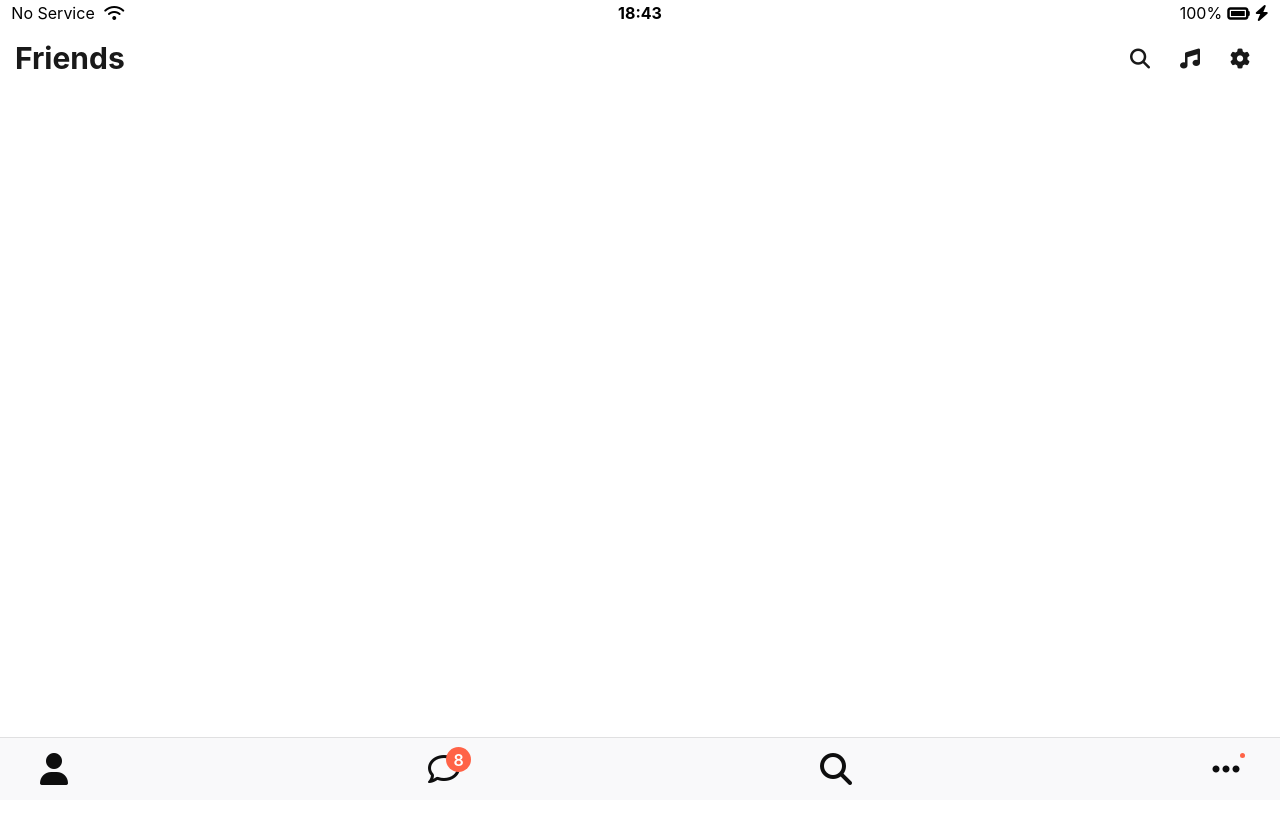
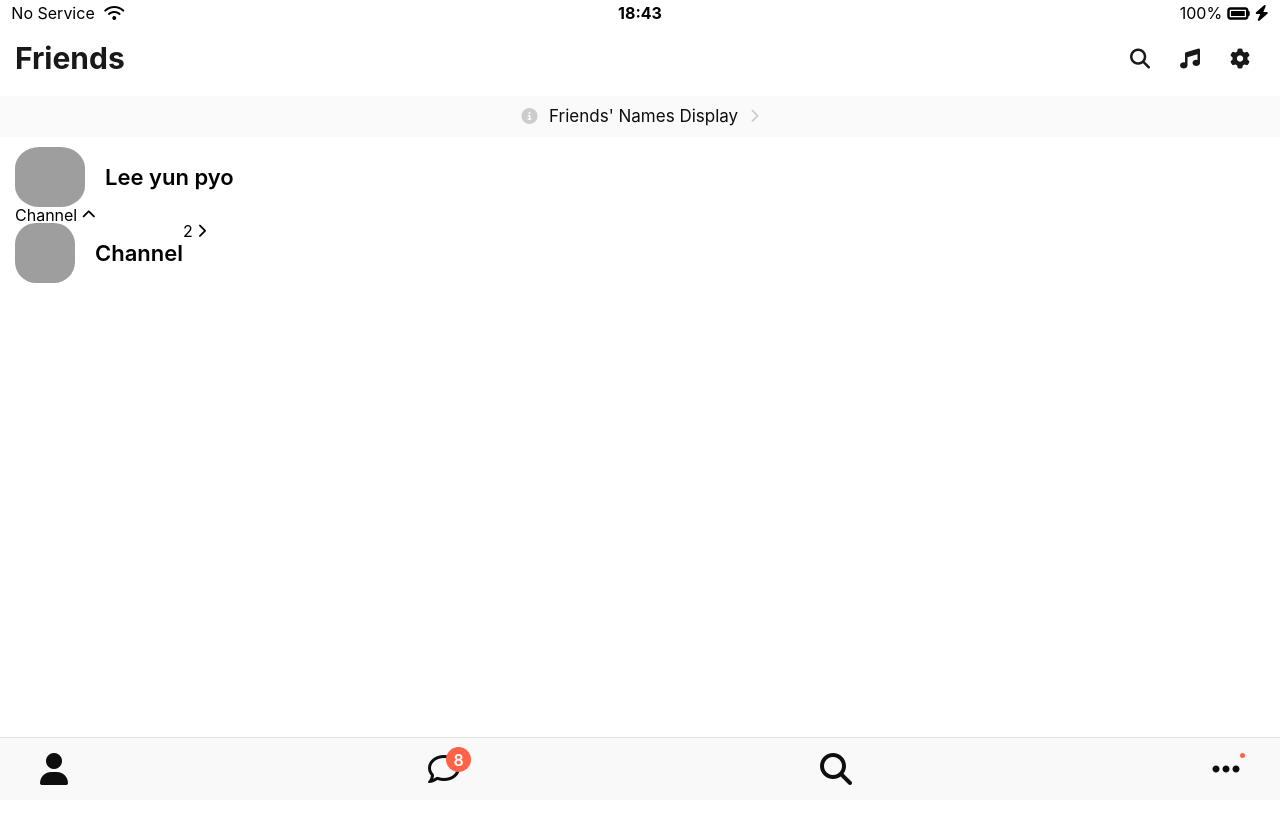
Before and after one commit to lee-yun-pyo/kokoa-clone-2020, a plain HTML site: page friends.html in a window 1280 px wide. Shown: the top 824 px of the page. Drawn offline with Linux system fonts and the light colour scheme; grey boxes are pictures that could not be loaded.

Commit message:
6.17 friends.html
user-component complete

```diff
--- a/css/component/screen-header.css
+++ b/css/component/screen-header.css
@@ -1,10 +1,14 @@
+/* Friends-bar */
 .screen-header {
   display: flex;
   justify-content: space-between;
   align-items: center;
-  padding: 15px;
+  padding: var(--horizontal-space);
   padding-top: 35px;
   opacity: 90%;
+  /* position : fixed;
+  width: 100%;
+  box-sizing: border-box; */
 }
 
 .screen-header__title {
--- /dev/null
+++ b/css/component/user-component.css
@@ -0,0 +1,29 @@
+.user-component {
+    display: flex;
+    /* position: absolute; */
+    /* margin-top: 140px; */
+}
+.user-component__column:first-child {
+    display: flex;
+    align-items: center;
+}
+.user-component__avatar {
+    height: 60px;
+    width: 60px; /* big size */
+    border-radius: 35%;
+    margin-right: 20px;
+}
+.user-component__title {
+    font-size:22px;
+    font-weight: 600;
+}
+.user-component__subtitle {
+    font-size : 16px;
+    margin-top: 8px;
+    color: rgba(0,0,0,0.4);
+}
+
+.user-component__avatar--xl {
+    width : 70px;
+    width : 70px;
+}
--- /dev/null
+++ b/css/screen/friends.css
@@ -0,0 +1,21 @@
+/* Freinds display-bar */
+#friends-display-link {
+    text-align: center;
+    display: block;
+    background-color: #FAFAFA;
+    padding : 12px 0px;
+    margin-bottom: 10px;
+    /*margin-top : 96px;*/
+    /* position: absolute; /* locate this bar when other bars fixed */
+    /* width: 100%; */
+    color: #CCCCCC;
+  }
+#friends-display-link span {
+     margin: 0px 7px;
+     color : #0e0e0e;
+     font-size: 17px;
+   }
+
+.friends-screen {
+    padding: 0px var(--horizontal-space);
+}
--- a/css/styles.css
+++ b/css/styles.css
@@ -3,11 +3,13 @@
 
 /* Screen */
 @import "screen/login.css";
+@import "screen/friends.css";
 
 /* Component */
 @import "component/status-bar.css";
 @import "component/nav-bar.css";
 @import "component/screen-header.css";
+@import "component/user-component.css";
 
 body {
   font-family: -apple-system, BlinkMacSystemFont, "Segoe UI", Roboto, Oxygen,
--- a/css/variable.css
+++ b/css/variable.css
@@ -1,3 +1,4 @@
 :root {
   --yellow: #fae100;
+  --horizontal-space: 15px;
 }
--- a/friends.html
+++ b/friends.html
@@ -8,6 +8,7 @@
     <title>Friends to KakaoTalk</title>
   </head>
   <body>
+    <!-- status-bar -->
     <div id="status-bar">
       <div class="status-bar__column">
         <span>No Service</span>
@@ -23,6 +24,7 @@
       </div>
     </div>
 
+    <!-- Friends-bar -->
     <header class="screen-header">
       <h1 class="screen-header__title">Friends</h1>
       <div class="screen-header__icon">
@@ -32,6 +34,52 @@
       </div>
     </header>
 
+    <!-- Friends dispaly-bar -->
+    <a href="#" id="friends-display-link">
+      <i class="fas fa-info-circle"></i>
+      <span>Friends' Names Display</span>
+      <i class="fas fa-chevron-right fa-sm"></i>
+    </a>
+
+    <main class="friends-screen">
+      <!-- user-component -->
+      <div class="user-component">
+        <div class="user-component__column">
+          <img
+            src="https://yt3.ggpht.com/ytc/AAUvwni_LdnpDi-SOIhjp4Kxo2l_yVBoYsfdDCpUM5VDzg=s900-c-k-c0x00ffffff-no-rj"
+            class="user-component__avatar user-component__avatar--xl"
+          />
+          <div class="user-component__text">
+            <h4 class="user-component__title">Lee yun pyo</h4>
+            <!-- <h6 class="user-component__subtitle">this text whatever</h6> -->
+          </div>
+        </div>
+        <div class="user-component__column"></div>
+      </div>
+      <div class="friends-screen__channel">
+        <div class="friends-screen__channel-header">
+          <span>Channel</span>
+          <i class="fas fa-chevron-up fa-sm"></i>
+        </div>
+        <div class="user-component">
+          <div class="user-component__column">
+            <img
+              src="https://yt3.ggpht.com/ytc/AAUvwni_LdnpDi-SOIhjp4Kxo2l_yVBoYsfdDCpUM5VDzg=s900-c-k-c0x00ffffff-no-rj"
+              class="user-component__avatar user-component__avatar--sm"
+            />
+            <div class="user-component__text">
+              <h4 class="user-component__title">Channel</h4>
+            </div>
+          </div>
+          <div class="user-component__column">
+            <span>2</span>
+            <i class="fas fa-chevron-right fa-sm"></i>
+          </div>
+        </div>
+      </div>
+    </main>
+
+    <!-- navigation-bar -->
     <nav class="nav">
       <ul class="nav__list">
         <li class="nav__btn">
```
